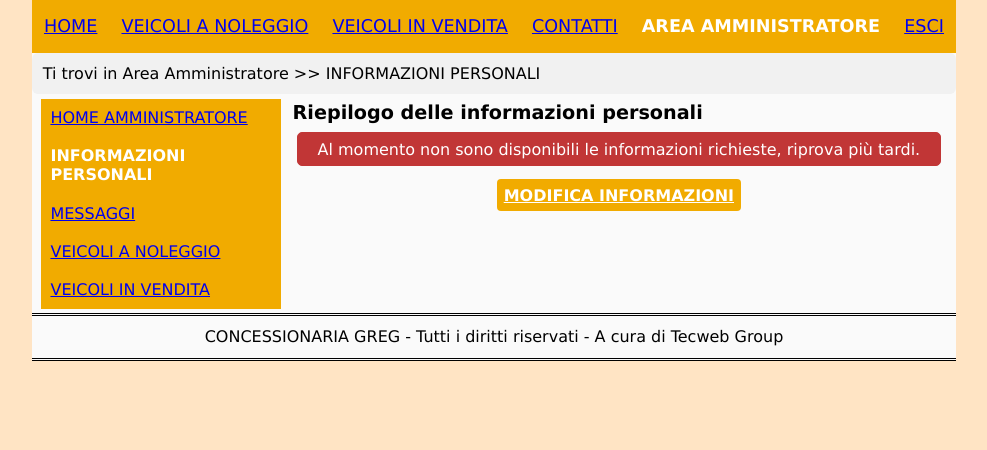
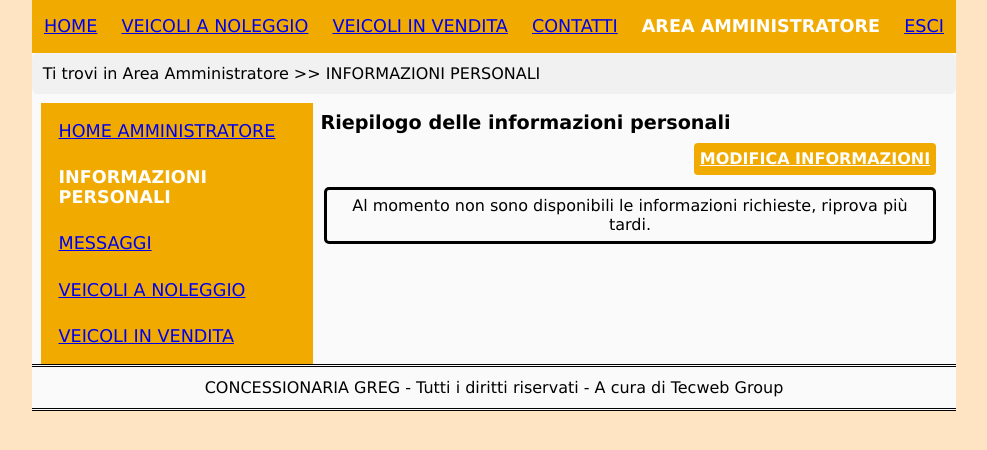
Before and after one commit to TheJack95/progettoTecnologieWeb2019-2020_v2, a PHP site: page /PAGES/infoAmministratore.php in a window 1280 px wide. Shown: the part 83-533 px from the top of the page, without its empty margins (146-1133 px from the left). Run offline with PHP 8.4, Linux system fonts and the light colour scheme; the visitor is signed in with stand-in values (Sample User, id 1); data that the repository does not hold is empty.

Commit message:
modifiche css amministratore

```diff
--- a/CSS/cssAmministratore.css
+++ b/CSS/cssAmministratore.css
@@ -1,13 +1,21 @@
-/* stile per il menu' verticale */
+/* stile per il corpo */
+.corpoAmministratore {
+    background-color: #F1AB00;
+    margin: 1%;
+}
+
+/* stile per il menu' */
 #menuAmministratore {
     float: left;
-    width: 26%;
-    height: auto;
-	text-align: justify;
-	font-size: 1em;
-	color: #FFFFFF;
-    background: #F1AB00;
-    margin: 0.5% 0.5% 0.5% 1%;
+    width: 29%;
+    height: 100%;
+    text-align: justify;
+    font-size: 1.1em;
+    background-color: #F1AB00;
+    color: #FFFFFF;
+    margin: 0;
+    padding: 0.5%;
+    clear: both;
 }
 
 #menuAmministratore ul {
@@ -16,16 +24,17 @@
 
 #menuAmministratore li {
     list-style: none;
-    padding: 4%;
+    padding: 5%;
 }
 
-/* stile per il corpo */
-.corpoAmministratore {
+/* stile per il testo */
+.testoAmministratore {
     float: right;
-    width: 71%;
-    height: auto;
-	text-align: left;
-    margin: 0.5% 1% 0.5% 0.5%;
+    width: 69%;
+    height: 100%;
+    text-align: left;
+    margin: 0;
+    padding: 0.5%;
 }
 
 .linkMod {
@@ -78,14 +87,14 @@
 
 .h1Amm {
     text-align: justify;
-    padding: 0.3%;
     font-size: 1.2em;
+    padding: 0.5%;
 }
 
 .pAmm {
     text-align: justify;
-    padding: 0.3%;
     font-size: 1em;
+    padding: 0.5%;
 }
 
 .pLinkAmm {
@@ -97,16 +106,16 @@
 }
 
 .divAmm {
-    padding: 1%;
-    margin: 2.5%;
     border-top: 0.5px solid grey;
     border-bottom: 0.5px solid grey;
+    margin: 3% 0% 3% 0%;
+    padding: 1%;
 }
 
 /* stile per i form */
 .formAmm fieldset {
-    margin: 0.5%;
-    padding: 0.5%;
+    margin: 1%;
+    padding: 1%;
     border-width: 2px;
     border-style: groove;
 }
@@ -158,9 +167,8 @@
 }
 
 .msgAmm {
-    border: 1px solid #000000;
+    border: 3px solid #000000;
     border-radius: 5px;
-    padding: 0.2em;
     color: #000000;
     background-color: #FAFAFA;
     margin: 1%;
@@ -170,27 +178,8 @@
 
 .msgErrAmm {
     border-color: #C13636;
-    background: #C13636;
-    color: #FFFFFF;
 }
 
 .msgSuccAmm {
     border-color: #4CAF50;
-    background: #4CAF50;
-    color: #FFFFFF;
 }
-
-/*
-.pulsanteAmm {
-    width: 30%;
-    min-height: 20%;
-    background-color: #F1AB00;
-    color: white;
-    text-align: center;
-    border: none;
-    border-radius: 5%;
-    box-shadow: 4% 5% gray;
-    display: block;
-    margin-top: 1.5em;
-}
-*/
--- a/HTML/infoAmministratore.html
+++ b/HTML/infoAmministratore.html
@@ -18,12 +18,14 @@
         <header></header>
         <menu></menu>
         <breadcrumb></breadcrumb>
-        <menuAmministratore></menuAmministratore>
         <div class="corpoAmministratore">
-            <messaggio></messaggio>
-            <h1 class="h1Amm">Riepilogo delle informazioni personali</h1>
-            <infoPersonali></infoPersonali>
-            <p class="pLinkHomeAmm"><a class="linkMod" href="../PAGES/modificaInfoAmministratore.php" tabindex="12">MODIFICA INFORMAZIONI</a></p>
+            <menuAmministratore></menuAmministratore>
+            <div class="testoAmministratore">
+                <messaggio></messaggio>
+                <h1 class="h1Amm">Riepilogo delle informazioni personali</h1>
+                <p class="pLinkAmm"><a class="linkMod" href="../PAGES/modificaInfoAmministratore.php" tabindex="12">MODIFICA INFORMAZIONI</a></p>
+                <infoPersonali></infoPersonali>
+            </div>
         </div>
         <footer></footer>
     </body>
--- a/HTML/modificaInfoAmministratore.html
+++ b/HTML/modificaInfoAmministratore.html
@@ -18,8 +18,9 @@
         <header></header>
         <menu></menu>
         <breadcrumb></breadcrumb>
+        <div class="corpoAmministratore">
             <menuAmministratore></menuAmministratore>
-        <div class="corpoAmministratore">
+            <div class="testoAmministratore">
                 <messaggio></messaggio>
                 <p class="pAmm">Inserire qui le informazioni personali da modificare&period;</p>
                 <p class="pAmm"><strong>Attenzione</strong>&colon; l&apos;indirizzo <span xml:lang="en" lang="en">email</span> con cui ci si &egrave; registrati non pu&ograve; essere modificato&period;</p>
@@ -47,6 +48,7 @@
                     </fieldset>
                 </form>
             </div>
+        </div>
         <footer></footer>
     </body>
 </html>
--- a/HTML/modificaVeicoloNoleggio.html
+++ b/HTML/modificaVeicoloNoleggio.html
@@ -18,8 +18,9 @@
         <header></header>
         <menu></menu>
         <breadcrumb></breadcrumb>
+        <div class="corpoAmministratore">
             <menuAmministratore></menuAmministratore>
-        <div class="corpoAmministratore">
+            <div class="testoAmministratore">
                 <messaggio></messaggio>
                 <p class="pAmm">Inserisci qui le informazioni sul veicolo a noleggio da modificare&period;</p>
                 <form id="modificaVeicoloNoleggio" class="formAmm" action="../PHP/salvaVeicoloNoleggioModificato.php" method="post" enctype="multipart/form-data">
@@ -47,6 +48,7 @@
                     </fieldset>
                 </form>
             </div>
+        </div>
         <footer></footer>
     </body>
 </html>
--- a/HTML/modificaVeicoloVendita.html
+++ b/HTML/modificaVeicoloVendita.html
@@ -18,8 +18,9 @@
         <header></header>
         <menu></menu>
         <breadcrumb></breadcrumb>
+        <div class="corpoAmministratore">
             <menuAmministratore></menuAmministratore>
-        <div class="corpoAmministratore">
+            <div class="testoAmministratore">
                 <messaggio></messaggio>
                 <p class="pAmm">Inserisci qui le informazioni sul veicolo in vendita da modificare&period;</p>
                 <form id="modificaVeicoloVendita" class="formAmm" action="../PHP/salvaVeicoloVenditaModificato.php" method="post" enctype="multipart/form-data">
@@ -46,6 +47,7 @@
                     </fieldset>
                 </form>
             </div>
+        </div>
         <footer></footer>
     </body>
 </html>
--- a/HTML/nuovoVeicoloNoleggio.html
+++ b/HTML/nuovoVeicoloNoleggio.html
@@ -18,8 +18,9 @@
         <header></header>
         <menu></menu>
         <breadcrumb></breadcrumb>
+        <div class="corpoAmministratore">
             <menuAmministratore></menuAmministratore>
-        <div class="corpoAmministratore">
+            <div class="testoAmministratore">
                 <messaggio></messaggio>
                 <p class="pAmm">Inserisci qui le informazioni sul veicolo a noleggio da aggiungere&period;</p>
                 <form id="nuovoVeicoloNoleggio" class="formAmm" action="../PHP/salvaNuovoVeicoloNoleggio.php" method="post" enctype="multipart/form-data">
@@ -55,6 +56,7 @@
                     </fieldset>
                 </form>
             </div>
+        </div>
         <footer></footer>
     </body>
 </html>
--- a/HTML/nuovoVeicoloVendita.html
+++ b/HTML/nuovoVeicoloVendita.html
@@ -18,8 +18,9 @@
         <header></header>
         <menu></menu>
         <breadcrumb></breadcrumb>
+            <div class="corpoAmministratore">
             <menuAmministratore></menuAmministratore>
-        <div class="corpoAmministratore">
+            <div class="testoAmministratore">
                 <messaggio></messaggio>
                 <p class="pAmm">Inserisci qui le informazioni sul veicolo in vendita da aggiungere&period;</p>
                 <form id="nuovoVeicoloVendita" class="formAmm" action="../PHP/salvaNuovoVeicoloVendita.php" method="post" enctype="multipart/form-data">
@@ -52,6 +53,7 @@
                     </fieldset>
                 </form>
             </div>
+        </div>
         <footer></footer>
     </body>
 </html>
--- a/HTML/rispostaMessaggioAmministratore.html
+++ b/HTML/rispostaMessaggioAmministratore.html
@@ -18,8 +18,9 @@
         <header></header>
         <menu></menu>
         <breadcrumb></breadcrumb>
+        <div class="corpoAmministratore">
             <menuAmministratore></menuAmministratore>
-        <div class="corpoAmministratore">
+            <div class="testoAmministratore">
                 <messaggio></messaggio>
                 <p class="pAmm">Scrivi qui il messaggio di risposta da inviare&period;</p>
                 <form id="rispostaMessaggioAmministartore" class="formAmm" action="../PHP/salvaRispostaAmministratore.php" method="post" enctype="multipart/form-data">
@@ -37,6 +38,7 @@
                     </fieldset>
                 </form>
             </div>
+        </div>
         <footer></footer>
     </body>
 </html>
--- a/PAGES/infoAmministratore.php
+++ b/PAGES/infoAmministratore.php
@@ -32,7 +32,7 @@
                             ."</div>";
         }
         if(count($request) == 0) {
-            $informazioni .= "<p class=\"msgAmm msgErrAmm\">Al momento non sono disponibili le informazioni richieste&comma; riprova pi&ugrave; tardi&period;</p>";
+            $informazioni .= "<p class=\"msgAmm\">Al momento non sono disponibili le informazioni richieste&comma; riprova pi&ugrave; tardi&period;</p>";
         }
         $output = str_replace("<infoPersonali></infoPersonali>",$informazioni,$output);
         $output = str_replace("<footer></footer>",funzioniGenerali::footer(),$output);
--- a/PAGES/messaggiAmministratore.php
+++ b/PAGES/messaggiAmministratore.php
@@ -38,7 +38,7 @@
                                 </form>"."\n".
                                 "<form class=\"formElimAmm\" action=\"../PHP/eliminaMessaggiAmministratore.php\" method=\"post\">
                                     <fieldset>
-                                        <button type=\"submit\" name=\"eliminaMessaggio\" class=\"noButt linkMod msgErrAmm\" value=\"$responseR->IdMess\">ELIMINA MESSAGGIO</button>
+                                        <button type=\"submit\" name=\"eliminaMessaggio\" class=\"noButt linkMod\" value=\"$responseR->IdMess\">ELIMINA MESSAGGIO</button>
                                     </fieldset>
                                 </form>"."\n".
                             "</div>";
@@ -50,7 +50,7 @@
                                 </form>"."\n".
                                 "<form class=\"formElimAmm\" action=\"../PHP/eliminaMessaggiAmministratore.php\" method=\"post\">\n
                                     <fieldset>
-                                        <button type=\"submit\" name=\"eliminaConversazione\" class=\"noButt linkMod msgErrAmm\" value=\"$responseR->IdMess\">ELIMINA CONVERSAZIONE</button>\n
+                                        <button type=\"submit\" name=\"eliminaConversazione\" class=\"noButt linkMod\" value=\"$responseR->IdMess\">ELIMINA CONVERSAZIONE</button>\n
                                     </fieldset>
                                 </form>"."\n"
                             ."</div>";
```
Also changed, not shown: HTML/homeAmministratore.html (+8 -6 lines), HTML/messaggiAmministratore.html (+6 -4 lines), HTML/veicoliNoleggioAmministratore.html (+7 -5 lines), HTML/veicoliVenditaAmministratore.html (+7 -5 lines). Lines whose indentation alone changed are shown as unchanged.
